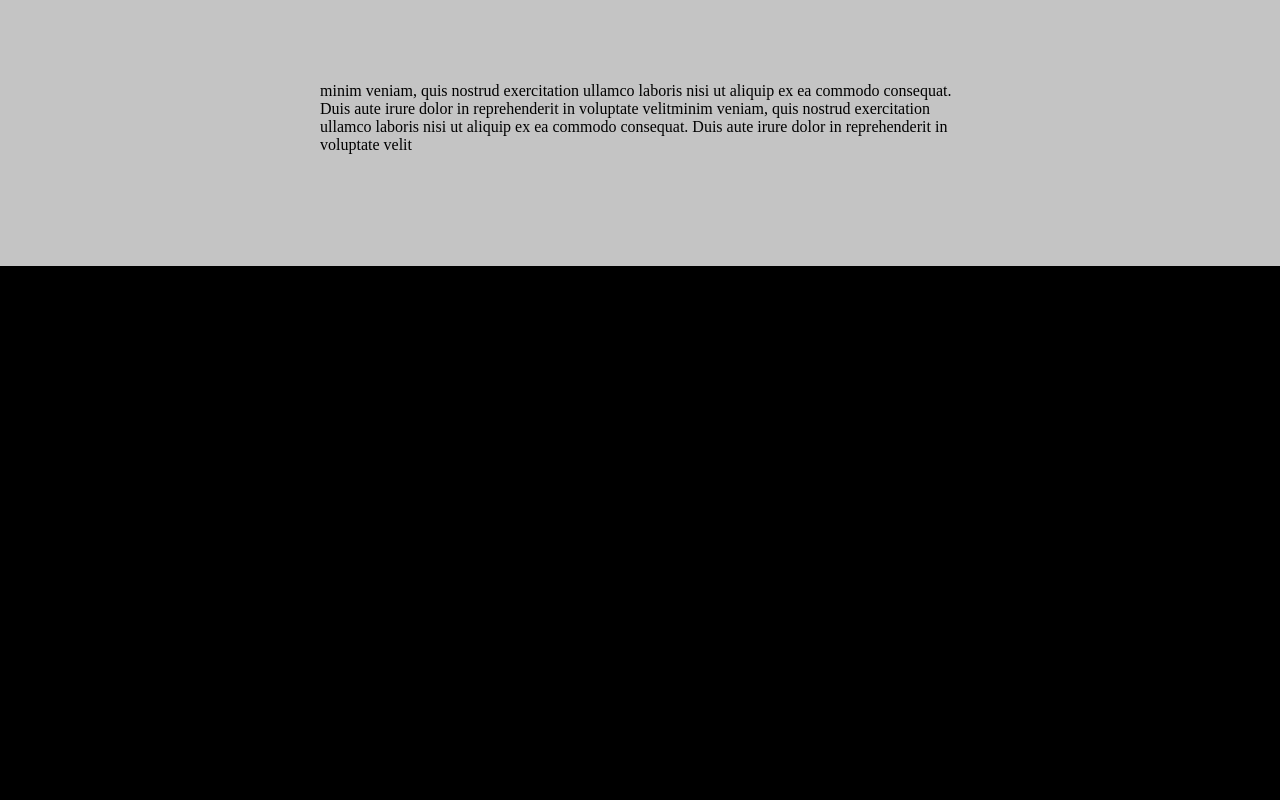
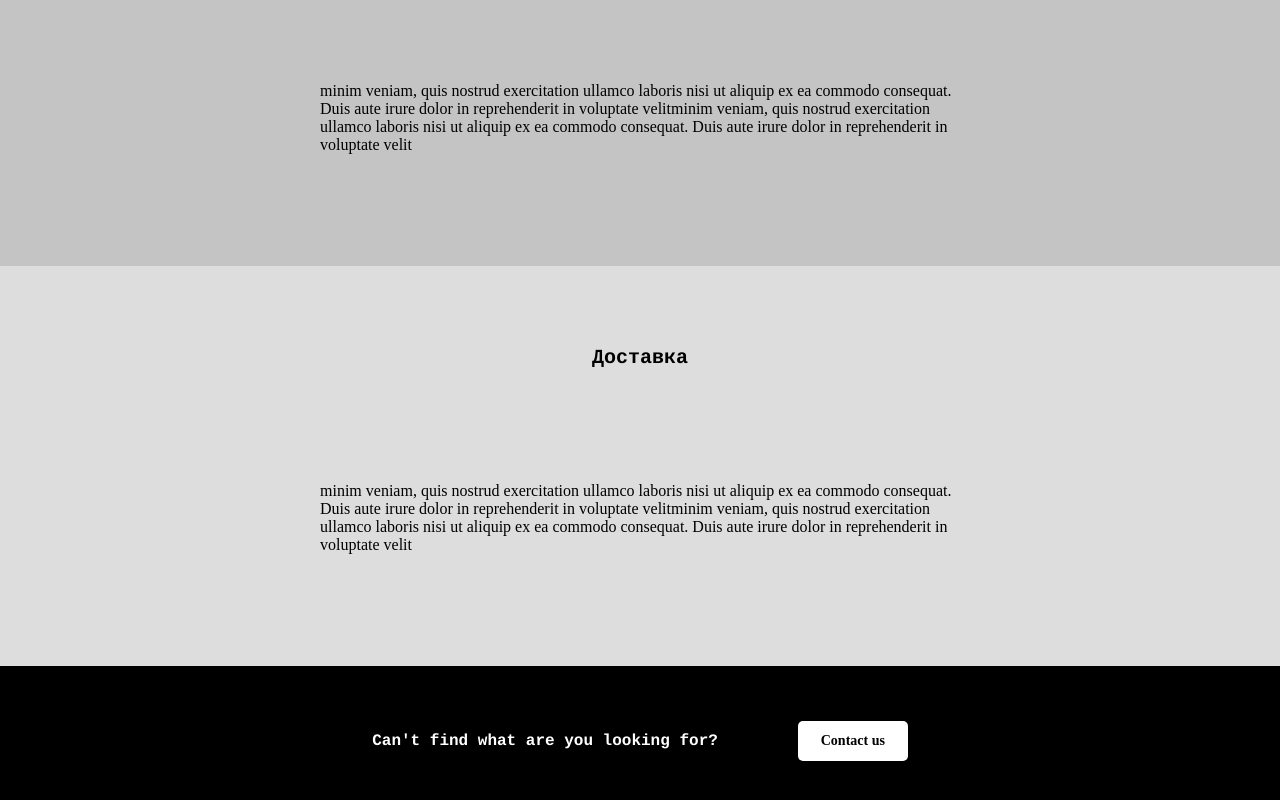
Before and after one commit to dawdawich/gerdamoon, a Next.js app: page / in a window 1280 px wide. Shown: the part 980-1780 px from the top of the page. Before the commit the page ends 1246 px from the top, so only its background shows below. Built offline with nearby package versions, Linux system fonts and the light colour scheme.

Commit message:
added footer (not completed)

```diff
--- /dev/null
+++ b/components/footer/footer.js
@@ -0,0 +1,19 @@
+const Footer = () => (
+    <div style={{
+        width: '100%', height: 150, background: '#000000',
+        display: 'flex', justifyContent: 'center', alignItems: 'center'
+    }}>
+        <div style={{color: '#ffffff', fontFamily: 'Courier', fontWeight: 'bold', margin: 40}}>
+            Can't find what are you looking for?
+        </div>
+        <div className='noselect' style={{
+            width: 110, height: 40, marginTop: 20, background: '#ffffff', borderRadius: 5,
+            fontSize: 14, display: 'flex', alignItems: 'center', fontWeight: 'bold',
+            justifyContent: 'space-around', cursor: 'pointer', margin: 40
+        }}>
+            Contact us
+        </div>
+    </div>
+)
+
+export default Footer
--- a/package.json
+++ b/package.json
@@ -4,7 +4,7 @@
   "description": "",
   "main": "index.js",
   "scripts": {
-    "dev": "next -p 3001",
+    "dev": "next -p 20200 -H 192.168.1.252",
     "build": "next build",
     "start": "next start -p 3001"
   },
--- a/pages/index.js
+++ b/pages/index.js
@@ -1,4 +1,5 @@
 import Header from "../components/header/header"
+import Footer from "../components/footer/footer"
 
 export default () => (
     <div>
@@ -58,6 +59,18 @@ export default () => (
                 minim veniam, quis nostrud exercitation ullamco laboris nisi ut aliquip ex ea commodo consequat. Duis aute irure dolor in reprehenderit in voluptate velitminim veniam, quis nostrud exercitation ullamco laboris nisi ut aliquip ex ea commodo consequat. Duis aute irure dolor in reprehenderit in voluptate velit
             </div>
         </div>
+        <div className='content' style={{background: '#dddddd', flexDirection: 'column'}}>
+            <div style={{
+                width: 'auto', height: 'auto', marginTop: 80,
+                textAlign: 'center', fontSize: 20, fontFamily: 'Courier', fontWeight: 'bold'
+            }}>
+                Доставка
+            </div>
+            <div style={{width: '50%', margin: 'auto'}}>
+                minim veniam, quis nostrud exercitation ullamco laboris nisi ut aliquip ex ea commodo consequat. Duis aute irure dolor in reprehenderit in voluptate velitminim veniam, quis nostrud exercitation ullamco laboris nisi ut aliquip ex ea commodo consequat. Duis aute irure dolor in reprehenderit in voluptate velit
+            </div>
+        </div>
+        <Footer />
         <style jsx>{`
 
             .product-variant {
```
